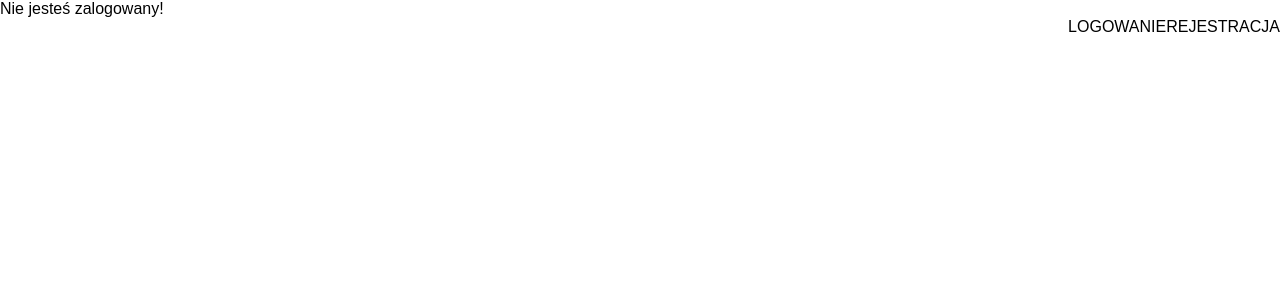
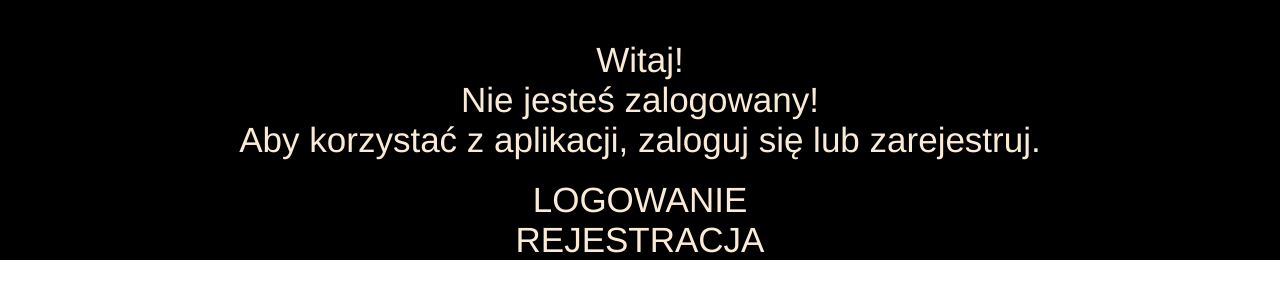
Before and after one commit to infoshareacademy/jfdz6-the-others-app, a React (Create React App) app: page / in a window 1280 px wide. Shown: the top 300 px of the page. Built offline with nearby package versions, Linux system fonts and the light colour scheme.

Commit message:
Add basic formatting

```diff
--- a/src/App.css
+++ b/src/App.css
@@ -1,3 +1,21 @@
+.app {
+  background-color: black;
+  color: antiquewhite;
+}
+
+#signup-login {
+  background-color: black;
+  color: antiquewhite;
+  font-family: "Helvetica Neue", Helvetica, Arial, sans-serif;
+  font-size: 35px;
+  padding-top: 40px;
+  text-align: center;
+}
+
+#noLogin {
+  padding-bottom: 20px;
+}
+
 .formhidden {
   display: none
 }
--- a/src/Login.js
+++ b/src/Login.js
@@ -18,9 +18,23 @@ class Login extends Component {
   render() {
     return (
       <div id="signup-login">
-        Nie jesteś zalogowany!
-        <header>
-          <div className="signup" style={{float:'right'}}>
+        <div id="noLogin">
+          Witaj!
+          <br />
+          Nie jesteś zalogowany!
+          <br />
+          Aby korzystać z aplikacji, zaloguj się lub zarejestruj.
+        </div>
+        <div>
+          <div className="login">
+            <span className="login" onClick={this.toggleForm} data-form-id="showSignUpForm">LOGOWANIE</span>
+            <form action="#" className={'login ' + (this.state.showSignUpForm ? 'formvisible' : 'formhidden')}>
+              Login: <input type="text" name="login" /> <br />
+              Hasło: <input type="text" name="password" /> <br />
+              <input type="submit" value="Wyślij" /> <br />
+            </form>
+          </div>
+          <div className="signup">
             <span className="signup" onClick={this.toggleForm} data-form-id="showLoginForm">REJESTRACJA</span>
             <form action="#" className={'signup ' + (this.state.showLoginForm ? 'formvisible' : 'formhidden')}>
               Imię: <input type="text" name="fname" /> <br />
@@ -31,15 +45,7 @@ class Login extends Component {
               <input type="submit" value="Wyślij" /> <br />
             </form>
           </div>
-          <div className="login" style={{float:'right'}}>
-            <span className="login" onClick={this.toggleForm} data-form-id="showSignUpForm">LOGOWANIE</span>
-            <form action="#" className={'login ' + (this.state.showSignUpForm ? 'formvisible' : 'formhidden')}>
-              Login: <input type="text" name="login" /> <br />
-              Hasło: <input type="text" name="password" /> <br />
-              <input type="submit" value="Wyślij" /> <br />
-            </form>
-          </div>
-        </header>
+        </div>
 
       </div>
     );
```
